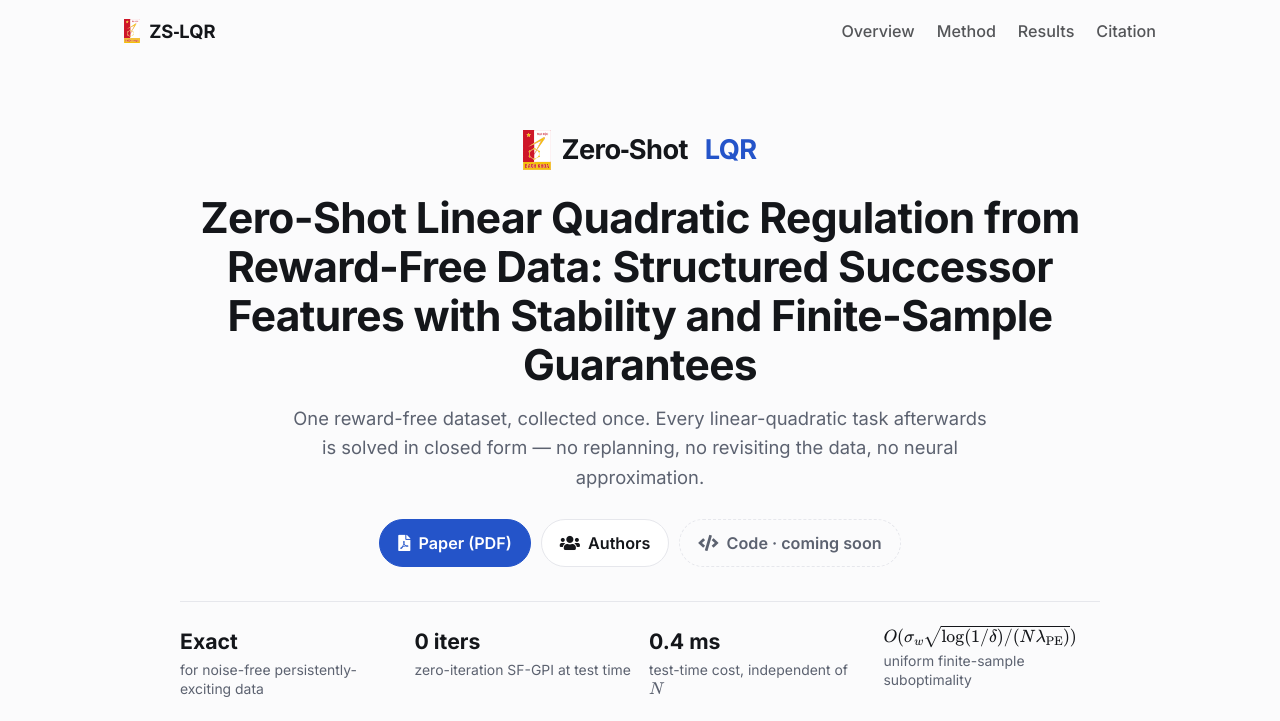
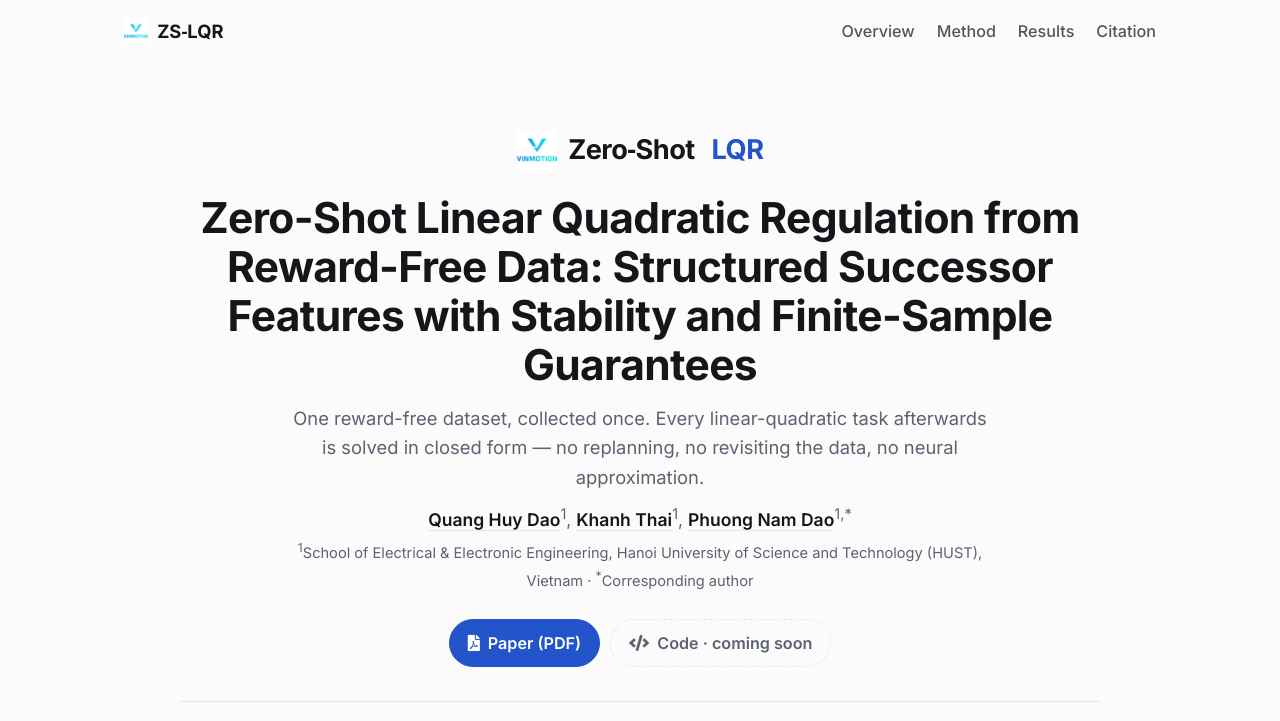
Before and after one commit to researchseeehust/ZeroshotLQR, a plain HTML site: page index.html in a window 1280 px wide. Shown: the top 721 px of the page. Drawn offline with nearby package versions, Linux system fonts and the light colour scheme.

Commit message:
Use VinMotion logo and per-author links in the hero
Swap the HUST mark for the VinMotion company logo (nav, hero lockup,
favicon, footer), and replace the single "Authors" button with the
three author names, each linking to that one person's own page/email
instead of one link standing in for all of them.

Co-Authored-By: Claude Sonnet 5 <noreply@anthropic.com>

```diff
--- a/index.html
+++ b/index.html
@@ -13,7 +13,7 @@
   <link href="https://fonts.googleapis.com/css2?family=Inter:wght@400;500;600;700&family=JetBrains+Mono:wght@400;500;600&display=swap" rel="stylesheet">
   <link rel="stylesheet" href="./static/css/fontawesome.all.min.css">
   <link rel="stylesheet" href="./static/css/zslqr.css">
-  <link rel="icon" type="image/svg+xml" href="./images/logobk.svg">
+  <link rel="icon" type="image/jpeg" href="./images/vinmotion_logo.jpg">
 
   <script>
     MathJax = { tex: { inlineMath: [['$', '$'], ['\\(', '\\)']] } };
@@ -26,7 +26,7 @@
 
   <nav id="topnav">
     <div class="navwrap">
-      <a class="brand" href="#top"><img src="./images/logobk.svg" alt="HUST">ZS&#8209;LQR</a>
+      <a class="brand" href="#top"><img src="./images/vinmotion_logo.jpg" alt="VinMotion">ZS&#8209;LQR</a>
       <a class="nl" href="#overview">Overview</a>
       <a class="nl" href="#method">Method</a>
       <a class="nl" href="#results">Results</a>
@@ -36,13 +36,19 @@
 
   <header class="hero" id="top">
     <div class="wrap">
-      <span class="lockup"><img src="./images/logobk.svg" alt=""> Zero&#8209;Shot<span class="m">&nbsp;LQR</span></span>
+      <span class="lockup"><img src="./images/vinmotion_logo.jpg" alt=""> Zero&#8209;Shot<span class="m">&nbsp;LQR</span></span>
       <h1>Zero-Shot Linear Quadratic Regulation from Reward-Free Data: Structured Successor Features with Stability and Finite-Sample Guarantees</h1>
       <p class="tag">One reward-free dataset, collected once. Every linear-quadratic task afterwards is solved in closed form &mdash; no replanning, no revisiting the data, no neural approximation.</p>
 
+      <p class="authors">
+        <a href="https://huy-quang-dao.github.io/" target="_blank" rel="noopener">Quang Huy Dao</a><sup>1</sup>,
+        <a href="https://www.linkedin.com/in/thaixuankhanh/" target="_blank" rel="noopener">Khanh Thai</a><sup>1</sup>,
+        <a href="mailto:nam.daophuong@hust.edu.vn">Phuong Nam Dao</a><sup>1,*</sup>
+      </p>
+      <p class="affiliations"><sup>1</sup>School of Electrical &amp; Electronic Engineering, Hanoi University of Science and Technology (HUST), Vietnam &middot; <sup>*</sup>Corresponding author</p>
+
       <div class="btns">
         <a href="./paper.pdf" target="_blank" rel="noopener" class="btn primary"><i class="fas fa-file-pdf"></i> Paper (PDF)</a>
-        <a href="https://huy-quang-dao.github.io/" target="_blank" rel="noopener" class="btn" style="background:#fff;color:var(--fg);border-color:var(--line)"><i class="fas fa-users"></i> Authors</a>
         <span class="btn placeholder" title="Code will be released alongside the journal submission"><i class="fas fa-code"></i> Code &middot; coming soon</span>
       </div>
 
@@ -227,7 +233,7 @@
   </main>
 
   <footer class="wrap">
-    <img src="./images/logobk.svg" alt="HUST"> Zero-Shot LQR &middot; Hanoi University of Science and Technology &middot; 2026
+    <img src="./images/vinmotion_logo.jpg" alt="VinMotion"> Zero-Shot LQR &middot; Hanoi University of Science and Technology &middot; 2026
   </footer>
 
   <script src="./static/js/zslqr.js" defer></script>
--- a/static/css/zslqr.css
+++ b/static/css/zslqr.css
@@ -62,7 +62,11 @@ section { scroll-margin-top: calc(var(--nav-h) + 14px); }
 .hero .lockup img { height: 1.5em; width: auto; }
 .hero .lockup .m { color: var(--accent); }
 .hero h1 { font-size: clamp(1.7em, 3.4vw, 2.5em); max-width: 900px; margin: 0 auto 14px; }
-.hero .tag { max-width: 700px; margin: 0 auto 26px; font-size: 1.08em; color: var(--muted); }
+.hero .tag { max-width: 700px; margin: 0 auto 10px; font-size: 1.08em; color: var(--muted); }
+.hero .authors { max-width: 700px; margin: 0 auto 4px; font-size: 1.03em; }
+.hero .authors a { color: var(--fg); font-weight: 600; border-bottom: 1px solid var(--line); }
+.hero .authors a:hover { color: var(--accent); border-color: var(--accent); text-decoration: none; }
+.hero .affiliations { max-width: 700px; margin: 0 auto 26px; font-size: .86em; color: var(--muted); }
 .hero .btns { display: flex; gap: 10px; flex-wrap: wrap; justify-content: center; margin-bottom: 8px; }
 .btn { display: inline-flex; align-items: center; gap: .5em; padding: 10px 18px; border-radius: 999px; background: var(--fg); color: #fff; text-decoration: none; font-weight: 600; font-size: .95em; border: 1px solid var(--fg); cursor: pointer; }
 .btn:hover { text-decoration: none; background: var(--accent); border-color: var(--accent); }
```
Also changed, not shown: images/vinmotion_logo.jpg (added).
